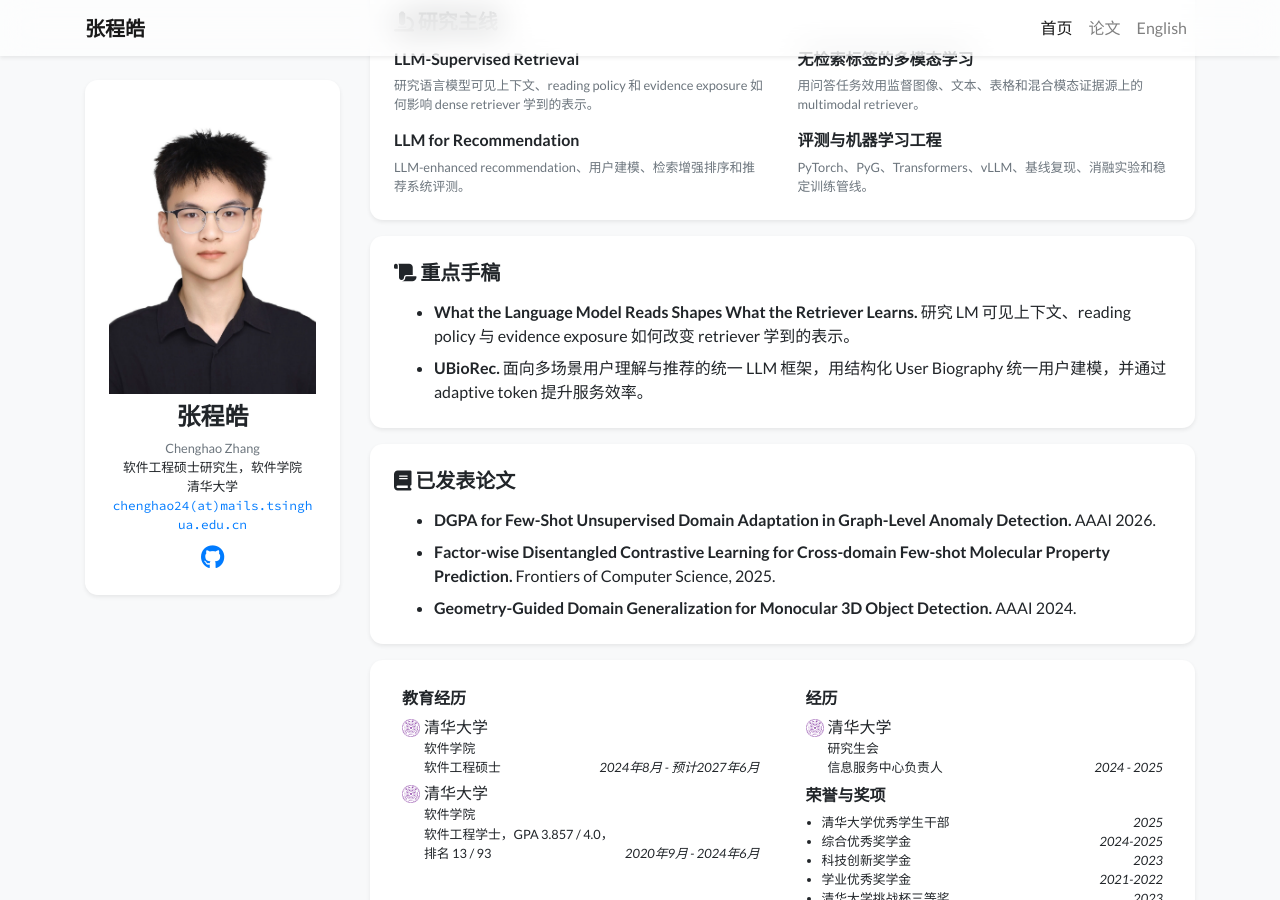
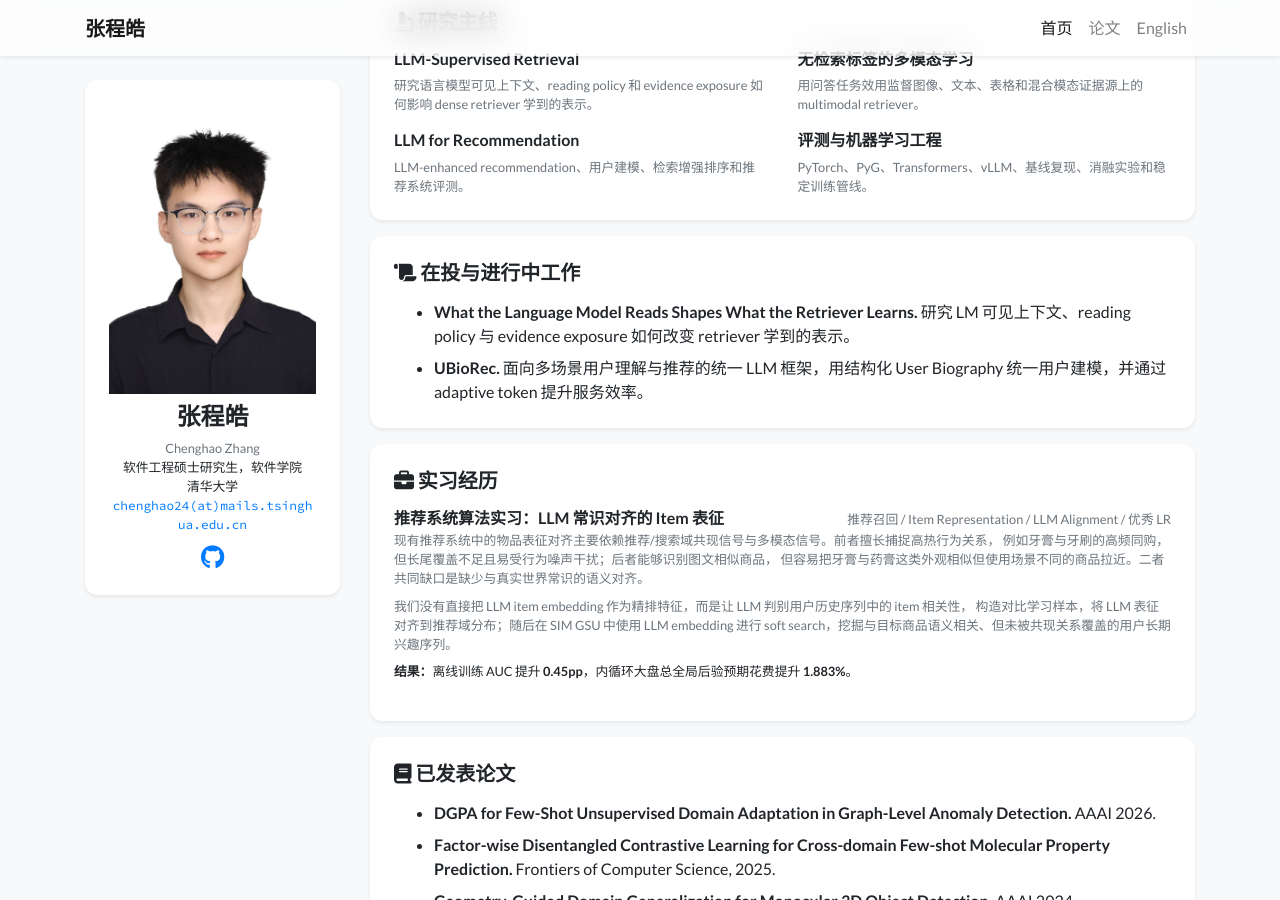
Before and after one commit to zhang-cheng-hao/zhang-cheng-hao.github.io, a Jekyll site: the page built from zh.html, in a window 1280 px wide and 900 px high, scrolled down 356 px. Built offline with Jekyll 4.4.1, drawn with Linux system fonts in a browser that asks for light colours; nearby versions of some CDN libraries; a style sheet for code colours, icons or effects is not loaded.

Commit message:
Update Chinese page internship section

```diff
--- a/zh.html
+++ b/zh.html
@@ -64,11 +64,41 @@ permalink: /zh/
             <div class="col">
                 <div class="card border-0 shadow-sm bg-white">
                     <div class="card-body p-4">
-                        <h5 class="mb-3"><i class="fas fa-scroll"></i> 重点手稿</h5>
+                        <h5 class="mb-3"><i class="fas fa-scroll"></i> 在投与进行中工作</h5>
                         <ul class="mb-0">
                             <li class="mb-2"><strong>What the Language Model Reads Shapes What the Retriever Learns.</strong> 研究 LM 可见上下文、reading policy 与 evidence exposure 如何改变 retriever 学到的表示。</li>
                             <li><strong>UBioRec.</strong> 面向多场景用户理解与推荐的统一 LLM 框架，用结构化 User Biography 统一用户建模，并通过 adaptive token 提升服务效率。</li>
                         </ul>
+                    </div>
+                </div>
+            </div>
+        </div>
+
+        <div class="row mt-3">
+            <div class="col">
+                <div class="card border-0 shadow-sm bg-white">
+                    <div class="card-body p-4">
+                        <h5 class="mb-3"><i class="fas fa-briefcase"></i> 实习经历</h5>
+                        <div class="mb-3">
+                            <div class="d-flex flex-wrap align-items-baseline">
+                                <h6 class="mb-1">推荐系统算法实习：LLM 常识对齐的 Item 表征</h6>
+                                <span class="small text-muted ml-md-auto">推荐召回 / Item Representation / LLM Alignment / 优秀 LR</span>
+                            </div>
+                            <p class="small text-muted mb-2">
+                                现有推荐系统中的物品表征对齐主要依赖推荐/搜索域共现信号与多模态信号。前者擅长捕捉高热行为关系，
+                                例如牙膏与牙刷的高频同购，但长尾覆盖不足且易受行为噪声干扰；后者能够识别图文相似商品，
+                                但容易把牙膏与药膏这类外观相似但使用场景不同的商品拉近。二者共同缺口是缺少与真实世界常识的语义对齐。
+                            </p>
+                            <p class="small text-muted mb-2">
+                                我们没有直接把 LLM item embedding 作为精排特征，而是让 LLM 判别用户历史序列中的 item 相关性，
+                                构造对比学习样本，将 LLM 表征对齐到推荐域分布；随后在 SIM GSU 中使用 LLM embedding 进行
+                                soft search，挖掘与目标商品语义相关、但未被共现关系覆盖的用户长期兴趣序列。
+                            </p>
+                            <p class="small mb-0">
+                                <strong>结果：</strong>离线训练 AUC 提升 <strong>0.45pp</strong>，内循环大盘总全局后验预期花费提升
+                                <strong>1.883%</strong>。
+                            </p>
+                        </div>
                     </div>
                 </div>
             </div>
```
